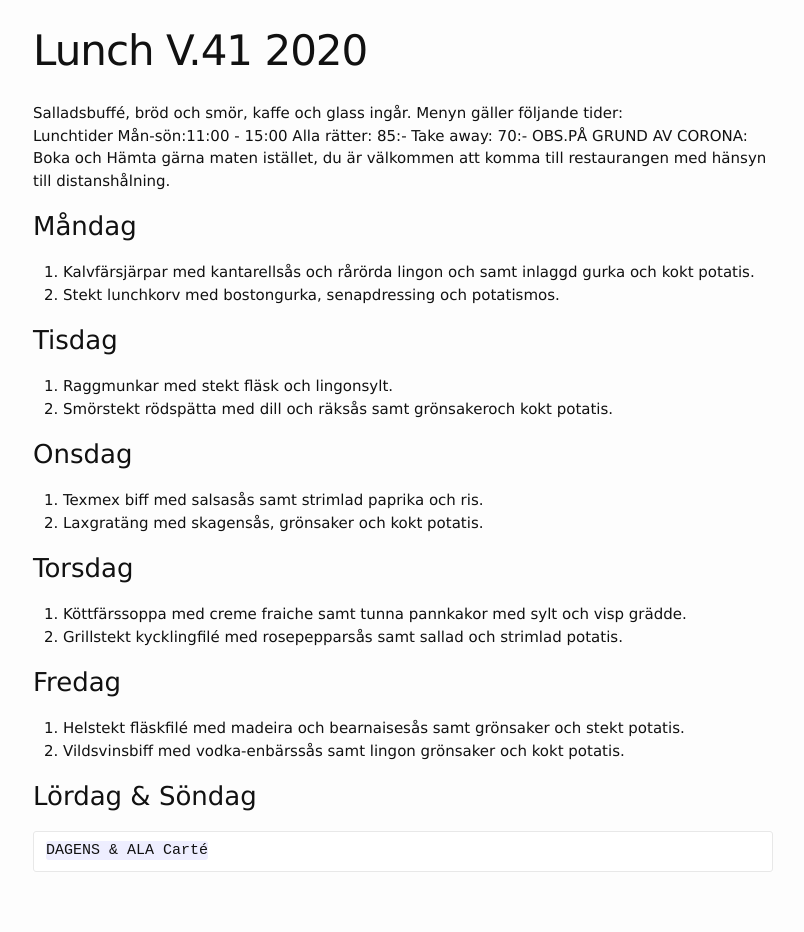
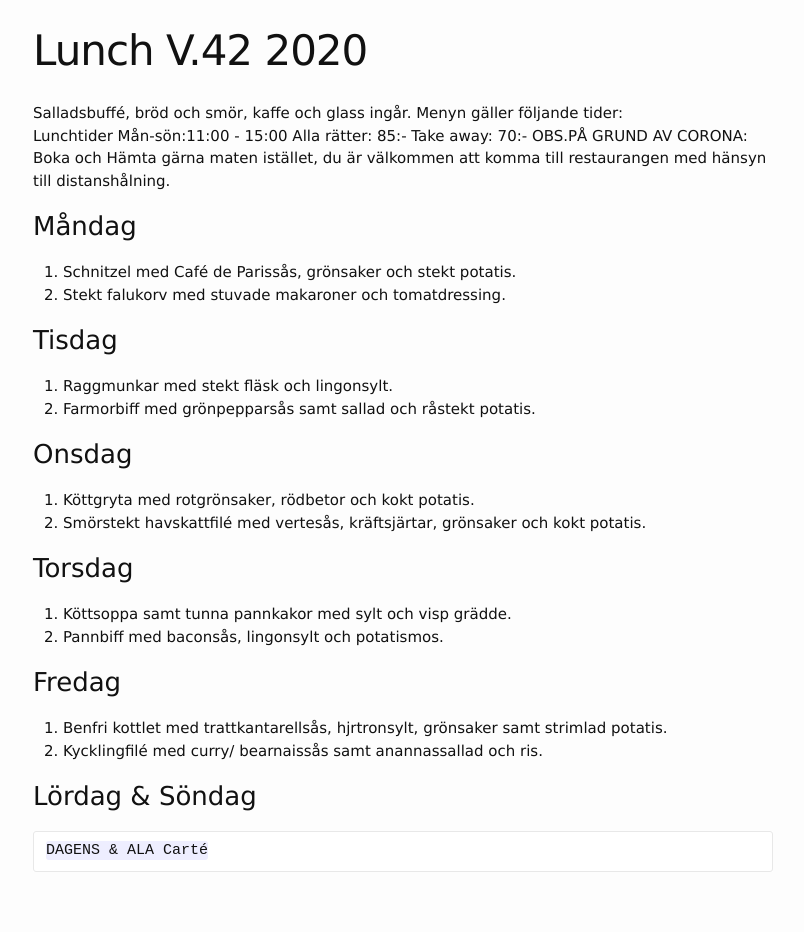
Before and after one commit to FarInn62/farinn62.github.io, a Jekyll site: the page built from lunch.md, in a window 1280 px wide. Shown: the whole page, without its empty margins (237-1041 px from the left). Built offline with Jekyll 4.4.1, drawn with Linux system fonts in a browser that asks for light colours.

Commit message:
Update lunch.md

```diff
--- a/lunch.md
+++ b/lunch.md
@@ -1,6 +1,6 @@
 ---
 layout: foodmenu
-title: Lunch V.41 2020
+title: Lunch V.42 2020
 permalink: /lunch/
 published: true
 ---
@@ -12,24 +12,24 @@ OBS.PÅ GRUND AV CORONA: Boka och Hämta gärna maten istället, du är välkomm
 
 
 ### Måndag
-1. Kalvfärsjärpar med kantarellsås och rårörda lingon och samt inlaggd gurka och kokt potatis.
-2. Stekt lunchkorv med bostongurka, senapdressing och potatismos.
+1. Schnitzel med Café de Parissås, grönsaker och stekt potatis.
+2. Stekt falukorv med stuvade makaroner och tomatdressing.
 
 ### Tisdag
 1. Raggmunkar med stekt fläsk och lingonsylt.
-2. Smörstekt rödspätta med dill och räksås samt grönsakeroch kokt potatis.
+2. Farmorbiff med grönpepparsås samt sallad och råstekt potatis.
 
 ### Onsdag
-1. Texmex biff med salsasås samt strimlad paprika och ris.
-2. Laxgratäng med skagensås, grönsaker och kokt potatis.
+1. Köttgryta med rotgrönsaker, rödbetor och kokt potatis.
+2. Smörstekt havskattfilé med vertesås, kräftsjärtar, grönsaker och kokt potatis.
 
 ### Torsdag
-1. Köttfärssoppa med creme fraiche samt tunna pannkakor med sylt och visp grädde.
-2. Grillstekt kycklingfilé med rosepepparsås samt sallad och strimlad potatis.
+1. Köttsoppa samt tunna pannkakor med sylt och visp grädde.
+2. Pannbiff med baconsås, lingonsylt och potatismos.
 
 ### Fredag
-1. Helstekt fläskfilé med madeira och bearnaisesås samt grönsaker och stekt potatis.
-2. Vildsvinsbiff med vodka-enbärssås samt lingon grönsaker och kokt potatis.
+1. Benfri kottlet med trattkantarellsås, hjrtronsylt, grönsaker samt strimlad potatis.
+2. Kycklingfilé med curry/ bearnaissås samt anannassallad och ris.
 
 ### Lördag & Söndag
     DAGENS & ALA Carté
```
